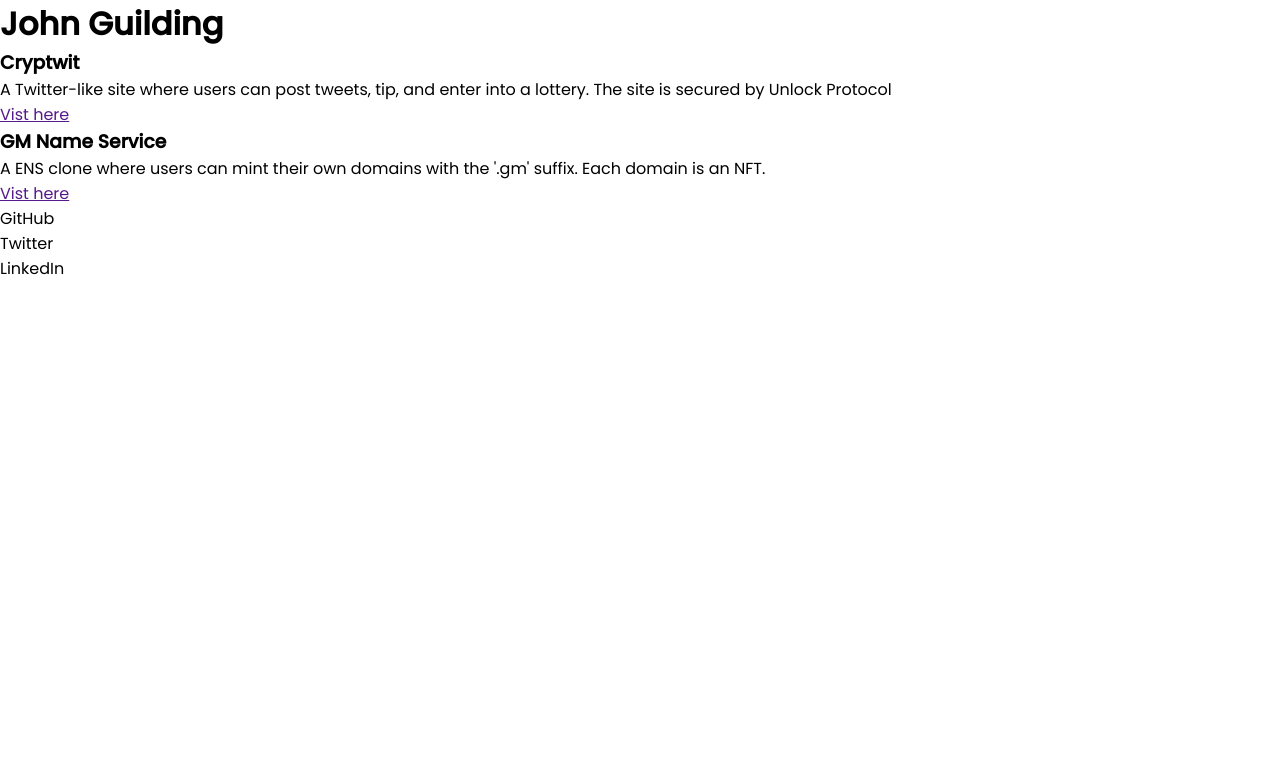
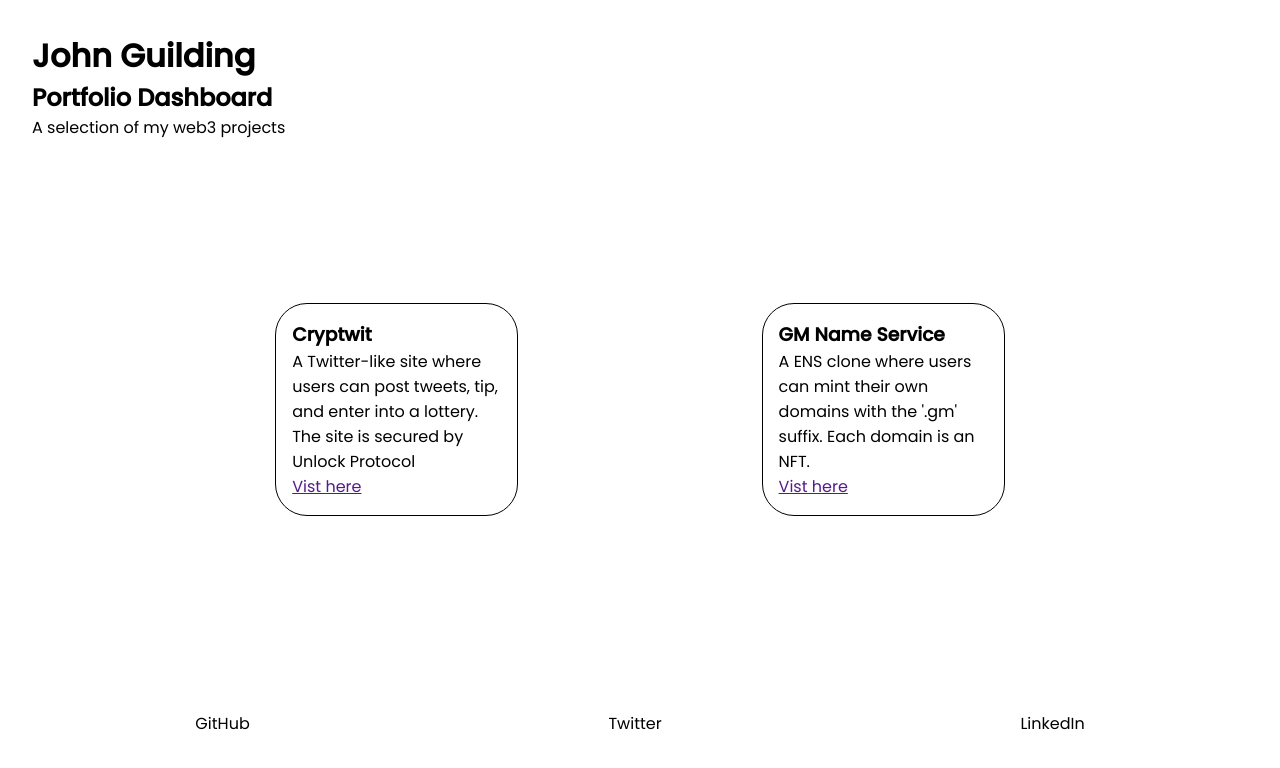
Before and after one commit to JohnGuilding/portfolio, a React (Create React App) app: page / in a window 1280 px wide. Shown: the top 768 px of the page. Built offline with nearby package versions, Linux system fonts and the light colour scheme.

Commit message:
Add basic site styles

```diff
--- a/src/App.jsx
+++ b/src/App.jsx
@@ -5,11 +5,11 @@
 
 function App() {
   return (
-    <>
+    <div className='App'>
       <Header />
       <Dashboard />
       <ContactDetails />
-    </>
+    </div>
   );
 }
 
--- a/src/components/Card.jsx
+++ b/src/components/Card.jsx
@@ -1,6 +1,8 @@
+import './../styles/Card.scss'
+
 const Card = ({ name, description, link}) => {
     return (
-        <div>
+        <div className="card">
             <h3>{name}</h3>
             <p>{description}</p>
             <a href={link}>Vist here</a>
--- a/src/components/ContactDetails.jsx
+++ b/src/components/ContactDetails.jsx
@@ -1,6 +1,8 @@
+import './../styles/ContactDetails.scss'
+
 const ContactDetails = () => {
     return (
-        <footer>
+        <footer className='contact-details'>
             <div>GitHub</div>
             <div>Twitter</div>
             <div>LinkedIn</div>
--- a/src/components/Dashboard.jsx
+++ b/src/components/Dashboard.jsx
@@ -1,3 +1,4 @@
+import './../styles/Dashboard.scss'
 import Card from './Card';
 
 const Dashboard = () => {
@@ -23,7 +24,7 @@
     ));
 
     return (
-        <main>
+        <main className='dashboard'>
             {cardList}
         </main>
     );
--- a/src/components/Header.jsx
+++ b/src/components/Header.jsx
@@ -1,7 +1,11 @@
+import './../styles/Header.scss'
+
 const Header = () => {
     return (
-        <header>
+        <header className='header'>
             <h1>John Guilding</h1>
+            <h2>Portfolio Dashboard</h2>
+            <p>A selection of my web3 projects</p>
         </header>
     );
 }
--- a/src/styles/App.scss
+++ b/src/styles/App.scss
@@ -6,3 +6,10 @@
     padding: 0;
     font-family: 'Poppins', sans-serif;
 }
+
+.App {
+    height: 100vh;
+    display: flex;
+    flex-direction: column;
+    justify-content: space-between;
+}
--- /dev/null
+++ b/src/styles/Card.scss
@@ -0,0 +1,6 @@
+.card {
+    width: 20%;
+    border: solid 1px;
+    border-radius: 2rem;
+    padding: 1rem;
+}
--- /dev/null
+++ b/src/styles/ContactDetails.scss
@@ -0,0 +1,5 @@
+.contact-details {
+    display: flex;
+    justify-content: space-around;
+    padding: 4rem 1rem;
+}
--- /dev/null
+++ b/src/styles/Dashboard.scss
@@ -0,0 +1,5 @@
+.dashboard {
+    display: flex;
+    justify-content: space-evenly;
+    padding: 2rem;
+}
--- /dev/null
+++ b/src/styles/Header.scss
@@ -0,0 +1,3 @@
+.header {
+    padding: 2rem;
+}
```
